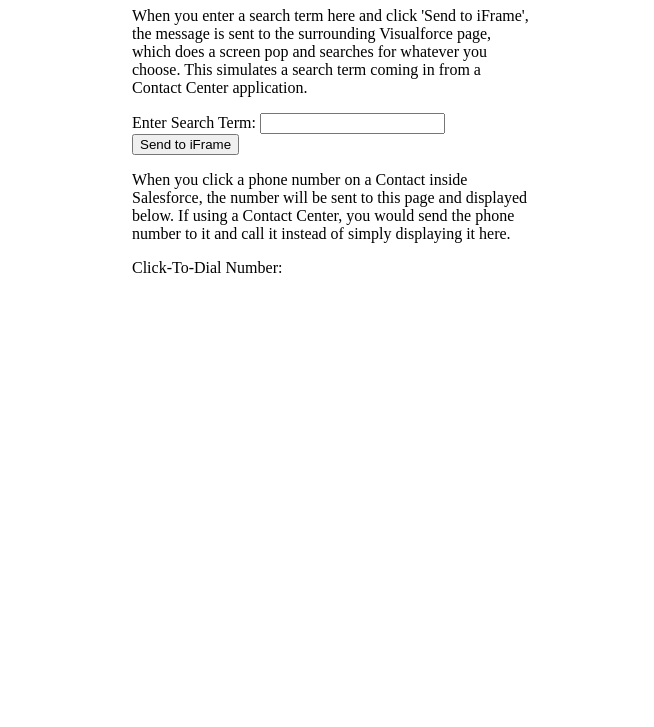
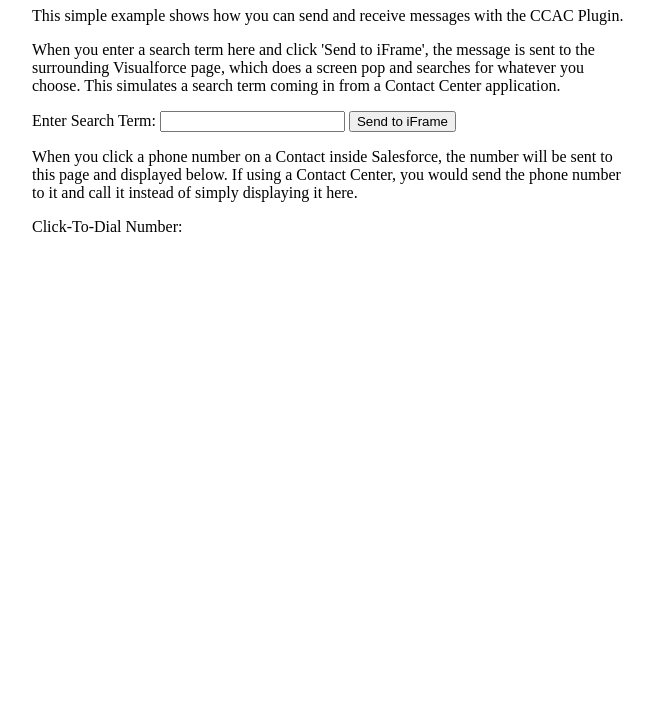
Before and after one commit to eric-stubbs-xima/eric-stubbs-xima.github.io, a plain HTML site: page index.html in a window 1280 px wide. Shown: the part 73-800 px from the top of the page, without its empty margins (308-962 px from the left). Drawn offline with Linux system fonts and the light colour scheme.

Commit message:
Update index.html

```diff
--- a/index.html
+++ b/index.html
@@ -6,9 +6,11 @@
     <title>CCAC Plugin Example</title>
 </head>
 <body>
-    <div style="max-width: 400px; margin: 0 auto;">
+    <div style="max-width: 600px; margin: 0 auto;">
 
         <h1>CCAC Plugin Example</h1>
+
+        <p>This simple example shows how you can send and receive messages with the CCAC Plugin.</p>
 
         <p>When you enter a search term here and click 'Send to iFrame', the message is sent to the surrounding Visualforce page, which does a screen pop and searches for whatever you choose. This simulates a search term coming in from a Contact Center application. </p>
 
```
